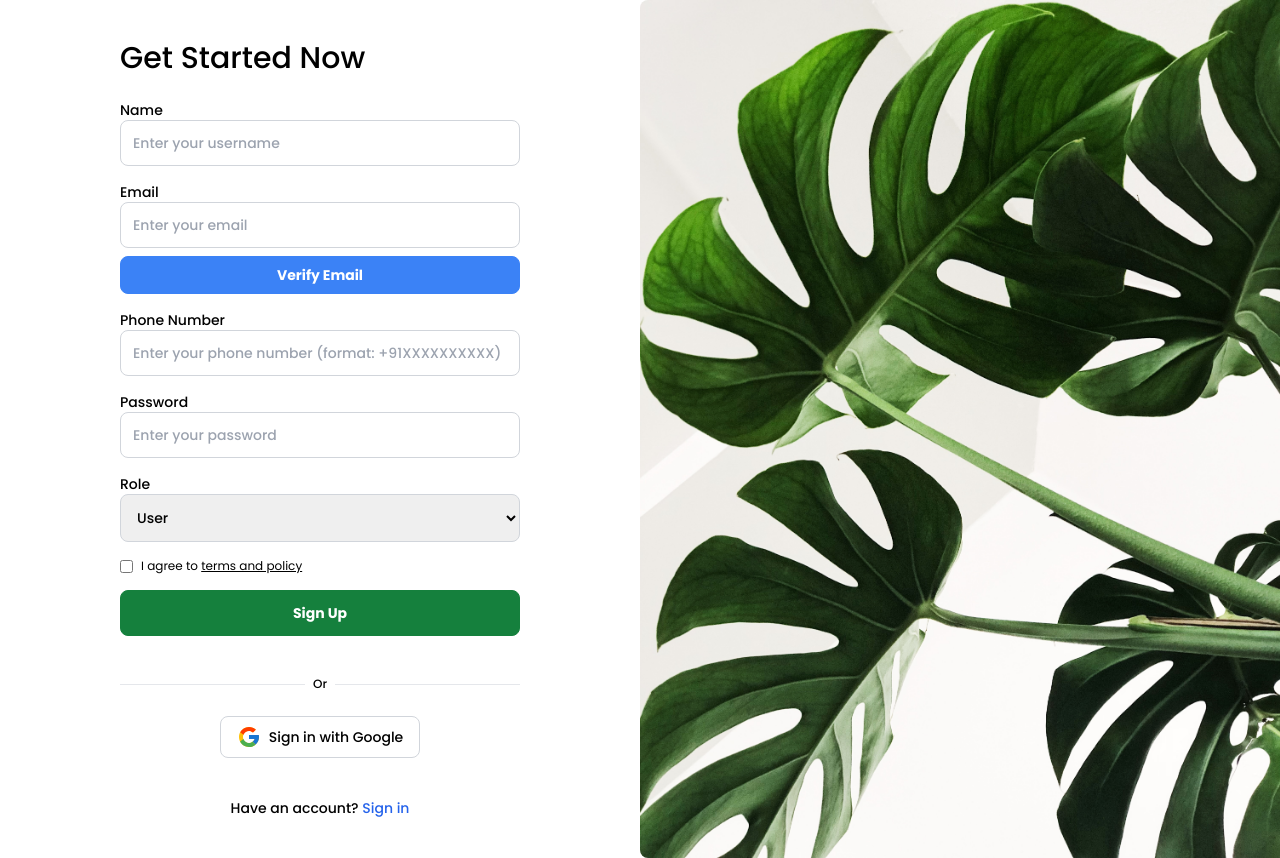
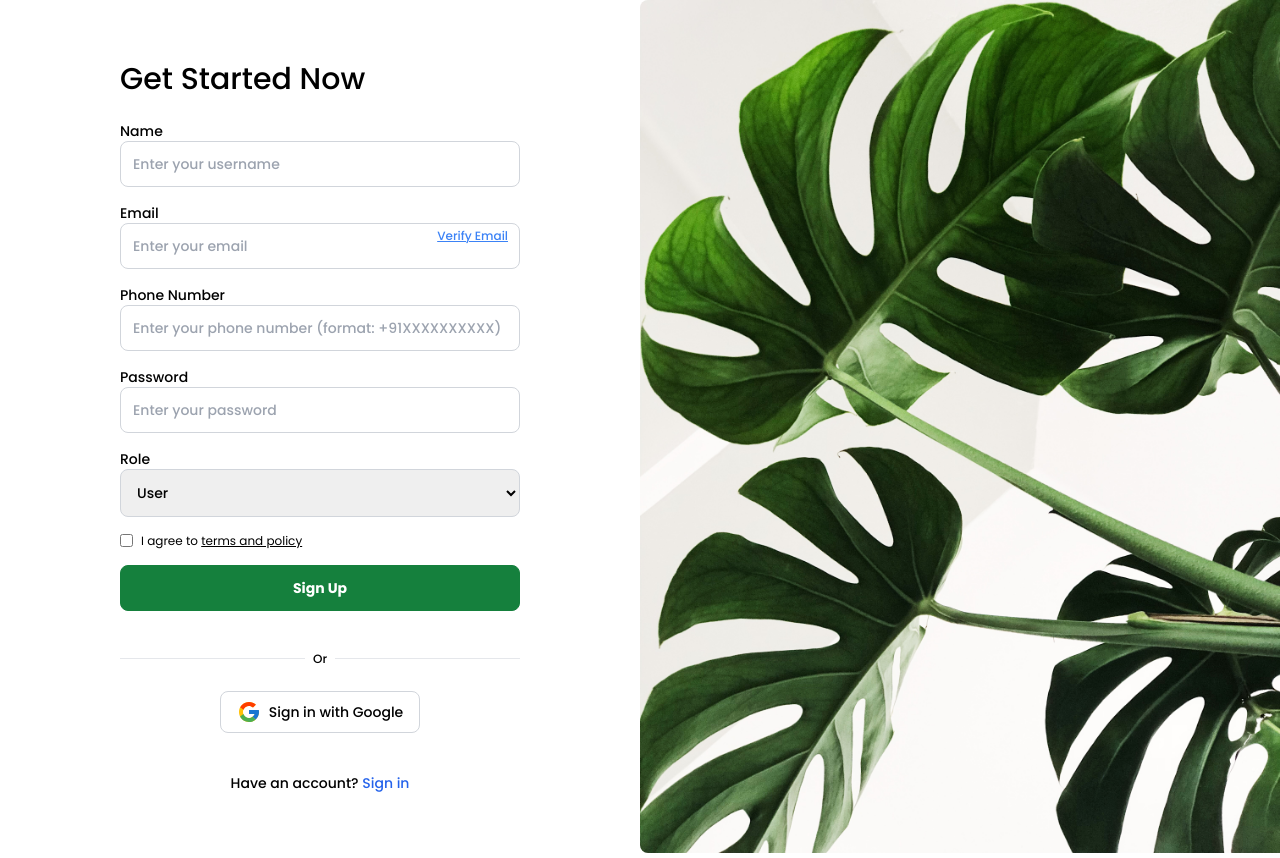
Before and after one commit to karansahu07/Cloud_File_Storage, a React (Create React App) app: page / in a window 1280 px wide. Built offline with nearby package versions, Linux system fonts and the light colour scheme.

Commit message:
update signup

```diff
--- a/src/components/Authentication/Signup.jsx
+++ b/src/components/Authentication/Signup.jsx
@@ -19,7 +19,6 @@ const Signup = () => {
             [e.target.name]: e.target.value
         });
     };
-
 
     const handleEmailVerification = async () => {
         try {
@@ -61,7 +60,6 @@ const Signup = () => {
 
     return (
         <div className="w-full grid grid-cols-1 lg:grid-cols-2">
-
             <div className="w-full lg:w-3/4 mx-auto flex flex-col gap-6 p-6 sm:p-10 justify-center">
                 <h1 className="text-black font-medium text-2xl sm:text-3xl">Get Started Now</h1>
 
@@ -84,7 +82,7 @@ const Signup = () => {
                             placeholder="Enter your username"
                         />
                     </div>
-                    <div className="flex flex-col font-medium">
+                    <div className="flex flex-col font-medium relative">
                         <label htmlFor="email" className="text-sm">Email</label>
                         <input
                             type="email"
@@ -92,16 +90,15 @@ const Signup = () => {
                             id="email"
                             value={formData.email}
                             onChange={handleChange}
-                            className="border border-gray-300 rounded-lg p-3 text-sm placeholder-gray-400"
+                            className="border border-gray-300 rounded-lg p-3 pr-24 text-sm placeholder-gray-400 relative"
                             placeholder="Enter your email"
                         />
-                        <button
-                            type="button"
+                        <span
                             onClick={handleEmailVerification}
-                            className="mt-2 p-2 font-bold text-white bg-blue-500 border border-blue-500 text-sm rounded-lg"
+                            className="absolute right-3 top-1/2 transform -translate-y-1/2 text-blue-500 text-xs cursor-pointer underline"
                         >
                             Verify Email
-                        </button>
+                        </span>
                     </div>
                     <div className="flex flex-col font-medium">
                         <label htmlFor="phone" className="text-sm">Phone Number</label>
```
